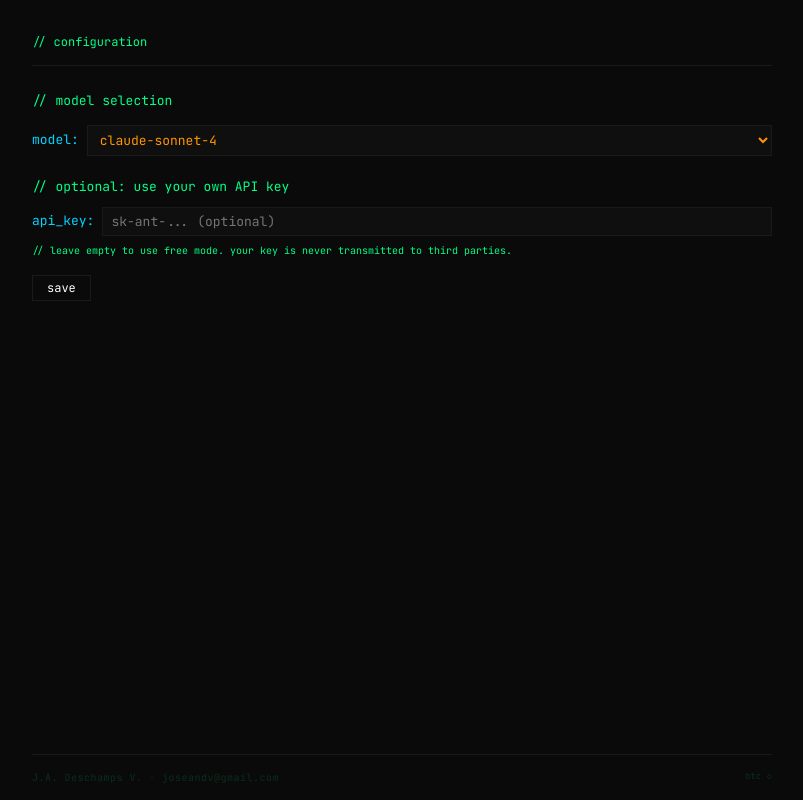
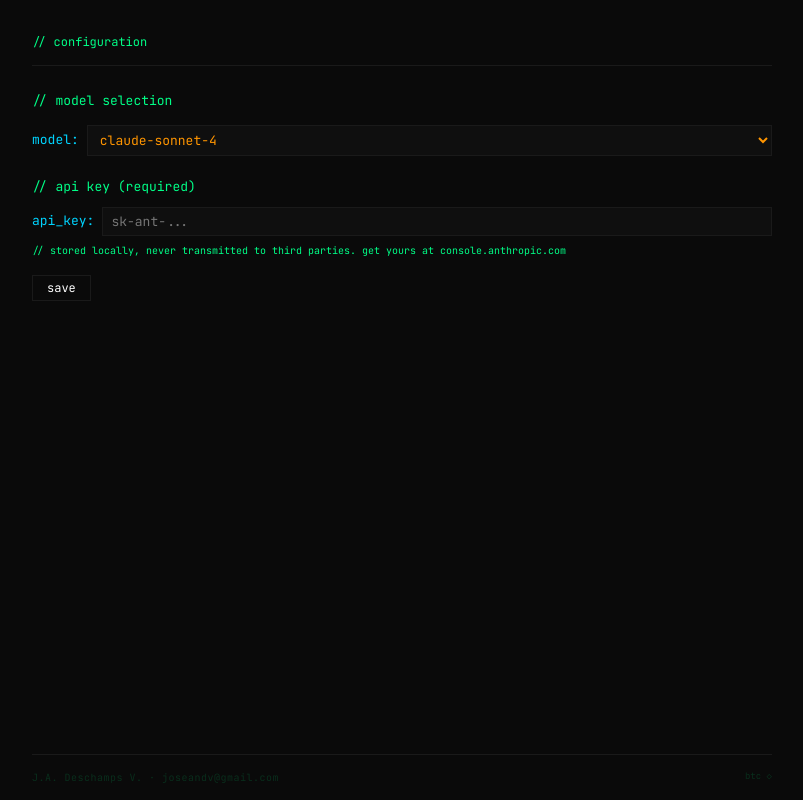
Before and after one commit to joseandv-creator/aristotle, a plain HTML site: page index.html in a window 1280 px wide. Both pictures are taken after a click on the link "cfg". Shown: the whole page, without its empty margins (238-1041 px from the left). Drawn offline with Linux system fonts and the light colour scheme.

Commit message:
remove free mode references, require API key
- config: API key now marked as required, not optional
- remove "free mode" comment from init and callStreamingAPI
- add console.anthropic.com hint for obtaining key

Co-Authored-By: Claude Opus 4.6 <noreply@anthropic.com>

```diff
--- a/index.html
+++ b/index.html
@@ -356,12 +356,12 @@
                         <option value="claude-3-5-haiku-20241022">claude-3.5-haiku</option>
                     </select>
                 </div>
-                <div class="s-cmt" style="margin-top:20px;margin-bottom:8px">// optional: use your own API key</div>
+                <div class="s-cmt" style="margin-top:20px;margin-bottom:8px">// api key (required)</div>
                 <div class="cfg-line">
                     <label>api_key:</label>
-                    <input type="password" id="cfg-key" placeholder="sk-ant-... (optional)" />
+                    <input type="password" id="cfg-key" placeholder="sk-ant-..." />
                 </div>
-                <div class="s-cmt" style="font-size:10px">// leave empty to use free mode. your key is never transmitted to third parties.</div>
+                <div class="s-cmt" style="font-size:10px">// stored locally, never transmitted to third parties. get yours at console.anthropic.com</div>
                 <div style="margin-top:16px">
                     <button class="btn" id="cfg-save">save</button>
                 </div>
@@ -1010,7 +1010,7 @@ Re-evaluate considering this evidence. If the analysis changes, explain why. If
         // Clean legacy storage
         localStorage.removeItem('vu_history');
 
-        // Always show main — free mode by default
+        // Always show main
         showScreen('main');
         renderWelcome();
 
@@ -1361,7 +1361,7 @@ Re-evaluate considering this evidence. If the analysis changes, explain why. If
                 signal: state.controller.signal
             });
         } else {
-            // Free mode — via worker proxy
+            // No API key — via worker proxy fallback
             res = await fetch(`${WORKER_URL}/api/analyze`, {
                 method: 'POST',
                 headers: { 'Content-Type': 'application/json' },
```
